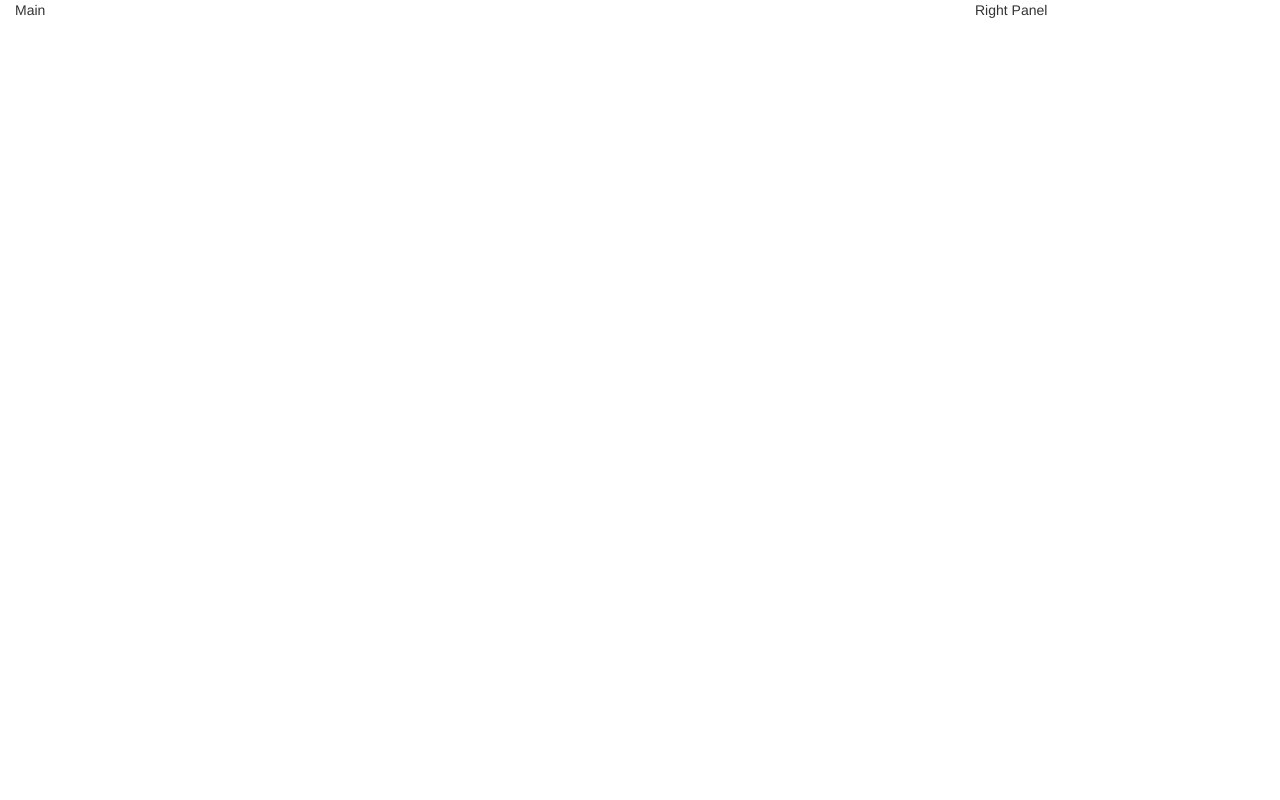
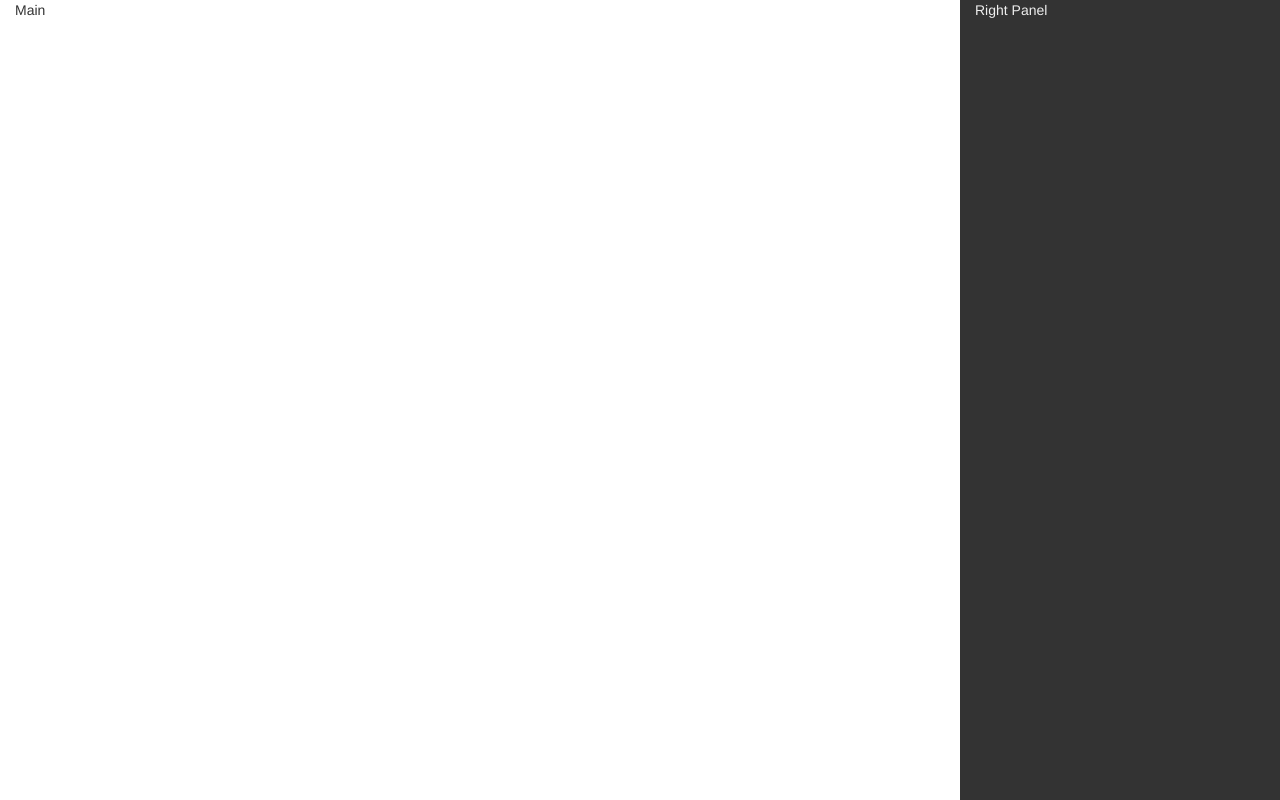
Before and after one commit to Webanywhere/form-builder, a plain HTML site: page index.html in a window 1280 px wide. Drawn offline with Linux system fonts and the light colour scheme.

Commit message:
Style right pane

```diff
--- /dev/null
+++ b/assets/css/main.css
@@ -0,0 +1,8 @@
+.right-panel {
+	background: #333;
+	color: #eee;
+	position: fixed;
+	top: 0;
+	bottom: 0;
+	right: 0;
+}
--- a/index.html
+++ b/index.html
@@ -2,11 +2,12 @@
 <head>
 	<title>Bootstrap 3 Form Builder</title>
 	<link rel="stylesheet" type="text/css" href="assets/css/bootstrap.css">
+	<link rel="stylesheet" type="text/css" href="assets/css/main.css">
 </head>
 <body>
 	<div class="container-fluid">
 		<div class="col-9">Main</div>
-		<div class="col-3">Right Panel</div>
+		<div class="col-3 right-panel">Right Panel</div>
 	</div>
 
 	<script type="text/javascript" src="assets/js/jquery.js"></script>
```
